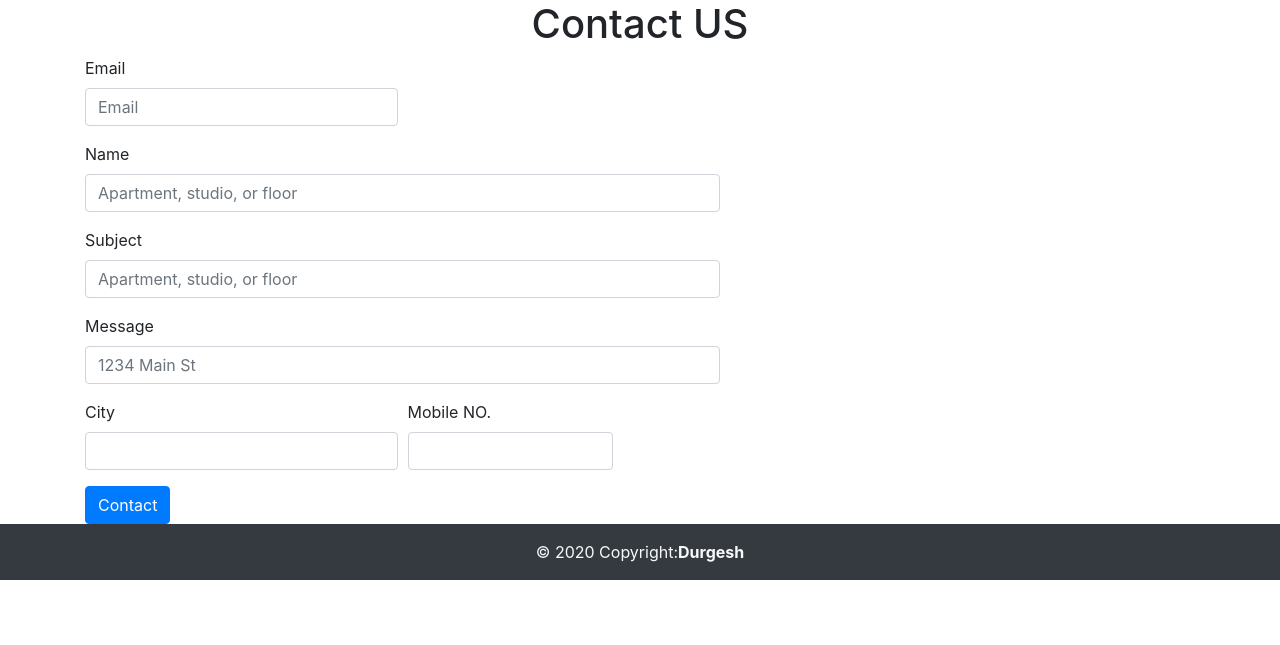
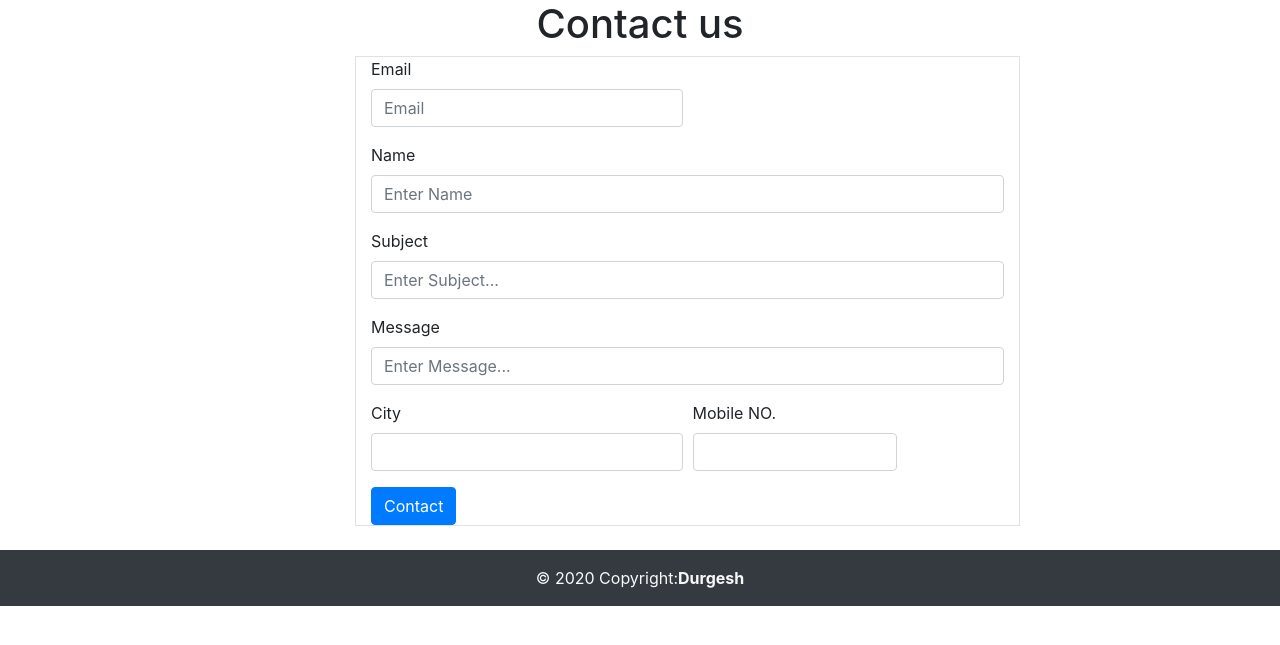
Before and after one commit to Durgesh-Gupta/College-Management-System-using-Django, a Django app: page /contact in a window 1280 px wide. Shown: the part 56-701 px from the top of the page. Run offline with Django 3.2, Linux system fonts and the light colour scheme; some libraries are stand-ins or nearby versions.

Commit message:
done with contact form

```diff
--- a/CollegeManagementProject/CollegeApp/templates/about.html
+++ b/CollegeManagementProject/CollegeApp/templates/about.html
@@ -7,7 +7,7 @@
 <div class="row">
     <div class="col-md-12 text-center">
         <h1>Our Vision</h1>
-
+<hr>
     </div>
 </div>
 <div class="row my-4">
--- a/CollegeManagementProject/CollegeApp/templates/contact_us.html
+++ b/CollegeManagementProject/CollegeApp/templates/contact_us.html
@@ -1,15 +1,19 @@
 {% extends 'base.html' %}
 {% block main %}
 {% load static %}
-
+<style>
+  *{
+    box-sizing: border-box;
+  }
+</style>
 <div class="row text-center">
-    <div class="col-md-12">
-        <h1>Contact US</h1>
+    <div class="col-md-12 ">
+        <h1>Contact us</h1>
     </div>
 </div>
 <div class="row">
-    <div class="col-md-7">
-        <form>
+    <div class="col-md-7 border offset-3">
+        <form >
             <div class="form-row">
               <div class="form-group col-md-6">
                 <label for="inputEmail4">Email</label>
@@ -19,15 +23,15 @@
             </div>
             <div class="form-group">
               <label for="name">Name</label>
-              <input type="text" class="form-control" name="name" id="name" placeholder="Apartment, studio, or floor">
+              <input type="text" class="form-control" name="name" id="name" placeholder="Enter Name">
             </div>
             <div class="form-group">
               <label for="inputAddress2">Subject</label>
-              <input type="text" class="form-control" name="subject" id="inputAddress2" placeholder="Apartment, studio, or floor">
+              <input type="text" class="form-control" name="subject" id="inputAddress2" placeholder="Enter Subject...">
             </div>
             <div class="form-group">
               <label for="inputAddress">Message</label>
-              <input type="text" class="form-control" name="message" id="inputAddress" placeholder="1234 Main St">
+              <input type="text" class="form-control" name="message" id="inputAddress" placeholder="Enter Message...">
             </div>
             <div class="form-row">
               <div class="form-group col-md-6">
@@ -42,12 +46,22 @@
 
             </div>
 
-            <button type="submit" class="btn btn-primary">Contact</button>
+            <button type="reset" class="btn btn-primary" onclick="myFunction()">Contact</button>
           </form>
 
     </div>
     <div class="col-md-5"></div>
+
 </div>
+<br class="my-4">
 
 
+
+
+<script>
+  function myFunction() {
+    alert("Thank You for Visiting ");
+  }
+  </script>
+
   {% endblock main %}
```
Also changed, not shown: CollegeManagementProject/db.sqlite3.
